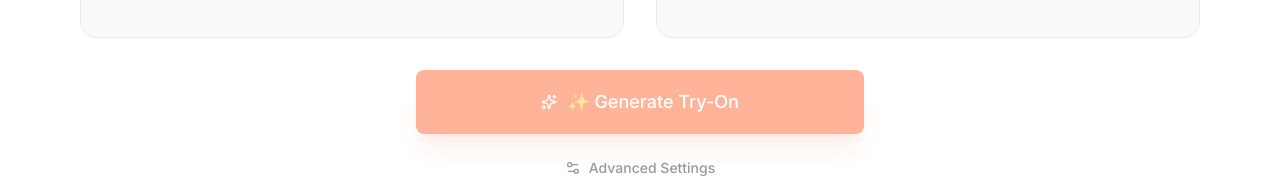
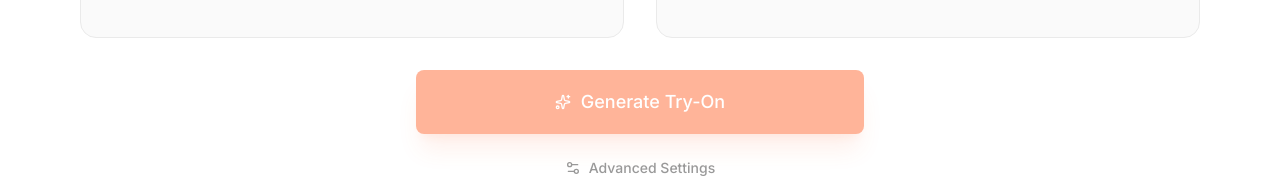
Before and after one commit to seemless12/fashn-vton-app-ext, a React (Vite) app in the folder frontend/: page /try-on in a window 1280 px wide. Shown: the part 695-879 px from the top of the page. Built offline with nearby package versions, Linux system fonts and the light colour scheme; no server answers.

Commit message:
Remove emoji from generate button text

```diff
--- a/frontend/src/pages/TryOnStudio.jsx
+++ b/frontend/src/pages/TryOnStudio.jsx
@@ -197,7 +197,7 @@ export default function TryOnStudio() {
           loading={genState === 'generating'}
           onClick={handleGenerate}
         >
-          {genState === 'completed' ? 'Try Another Generation' : '✨ Generate Try-On'}
+          {genState === 'completed' ? 'Try Another Generation' : ' Generate Try-On'}
         </Button>
 
         <button className="flex items-center gap-2 text-text-muted hover:text-dark transition-colors mt-6 text-sm font-medium">
```
